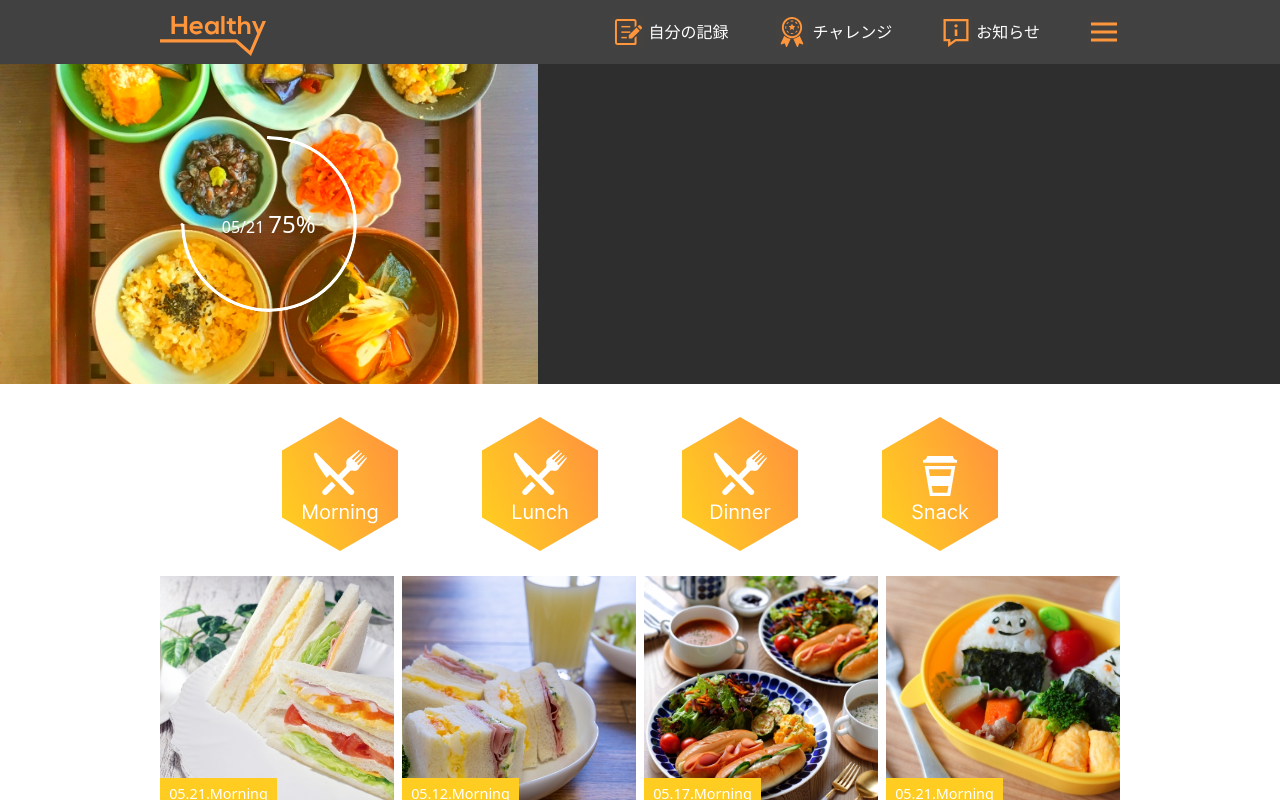
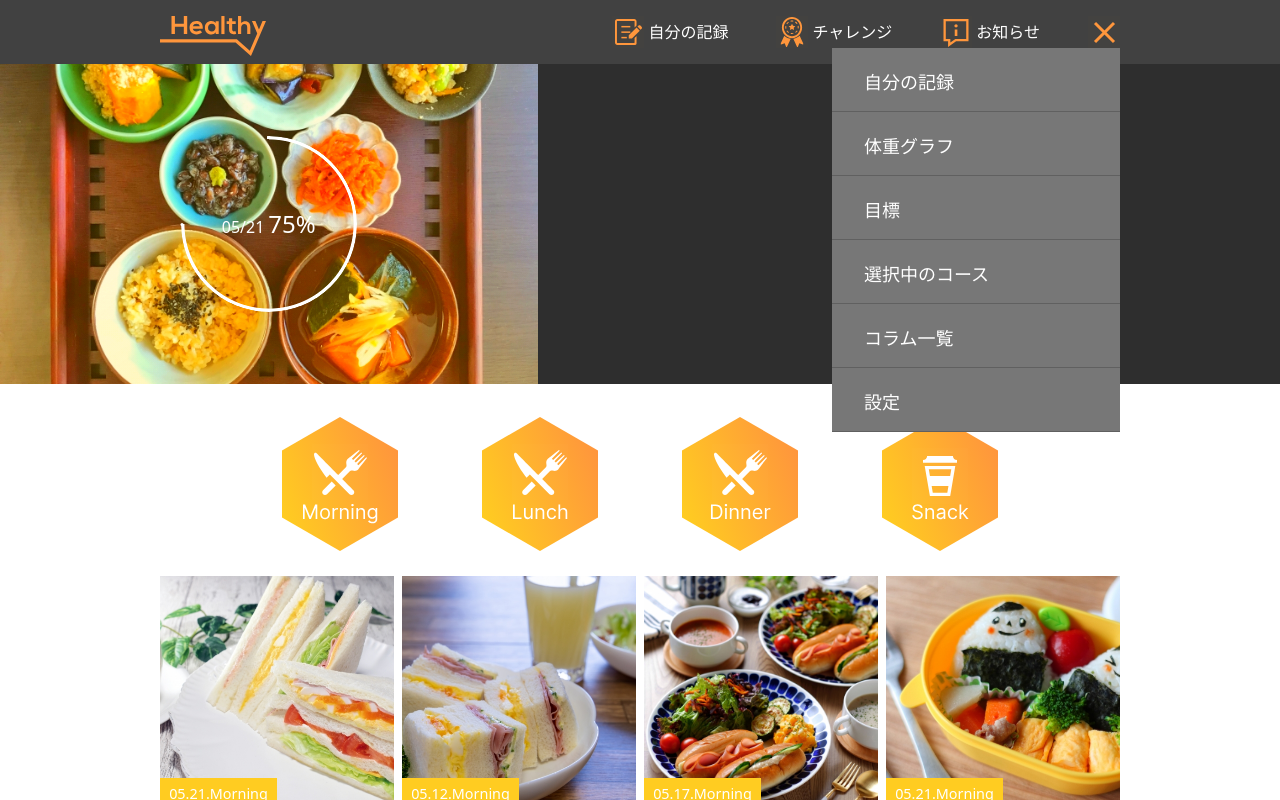
Before and after one commit to simpledark-dev/arent-health-web-app, a Next.js app: page / in a window 1280 px wide. Both pictures are taken after a click on the picture 1104 px from the left and 32 px from the top of the page. Shown: the top 800 px of the page. Built offline with nearby package versions, Linux system fonts and the light colour scheme.

Commit message:
Implement drawn menu

```diff
--- /dev/null
+++ b/components/DrawnMenu.tsx
@@ -0,0 +1,53 @@
+import Link from "next/link";
+
+const menus = [
+  {
+    name: "自分の記録",
+    link: "/record-page",
+  },
+  {
+    name: "体重グラフ",
+    link: "/",
+  },
+  {
+    name: "目標",
+    link: "/",
+  },
+  {
+    name: "選択中のコース",
+    link: "/",
+  },
+  {
+    name: "コラム一覧",
+    link: "/column-page",
+  },
+  {
+    name: "設定",
+    link: "/",
+  },
+];
+
+const Menu = ({ name, link }: { name: string; link: string }) => {
+  return (
+    <Link href={link}>
+      <div
+        className="w-72 h-16 py-5 px-8 bg-[#777777] border-b-[0.05px] border-[#2E2E2E50]
+        text-lg text-white font-light"
+      >
+        {name}
+      </div>
+    </Link>
+  );
+};
+
+const DrawnMenu = () => {
+  return (
+    <nav className="absolute w-max flex flex-col top-8 right-[calc(100%-2rem)] z-50">
+      {menus.map((menu) => (
+        <Menu key={menu.name} name={menu.name} link={menu.link} />
+      ))}
+    </nav>
+  );
+};
+
+export default DrawnMenu;
--- a/components/Navbar.tsx
+++ b/components/Navbar.tsx
@@ -4,9 +4,14 @@ import iconMemo from "@/public/assets/icon_memo.svg";
 import iconChallenge from "@/public/assets/icon_challenge.svg";
 import iconInfo from "@/public/assets/icon_info.svg";
 import iconMenu from "@/public/assets/icon_menu.svg";
+import iconClose from "@/public/assets/icon_close.svg";
 import Link from "next/link";
+import DrawnMenu from "./DrawnMenu";
+import { useState } from "react";
 
 const Navbar = () => {
+  const [drawnMenuOpen, setDrawnMenuOpen] = useState(false);
+
   return (
     <section className="bg-[#414141] w-full">
       <div className="max-w-screen-lg mx-auto px-8 text-base text-white font-light">
@@ -32,7 +37,18 @@ const Navbar = () => {
               <span>お知らせ</span>
             </li>
             <li>
-              <Image height={32} src={iconMenu} alt="icon-menu" />
+              {drawnMenuOpen && (
+                <div className="relative">
+                  <DrawnMenu />
+                </div>
+              )}
+              <Image
+                className="hover:cursor-pointer"
+                height={32}
+                src={drawnMenuOpen ? iconClose : iconMenu}
+                alt="icon-menu"
+                onClick={() => setDrawnMenuOpen(!drawnMenuOpen)}
+              />
             </li>
           </ul>
         </nav>
```
Also changed, not shown: public/assets/icon_close.svg (added).
